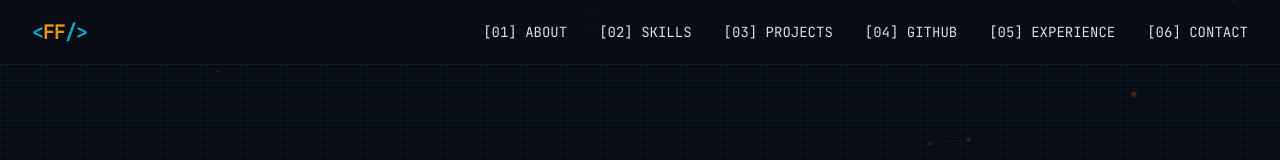
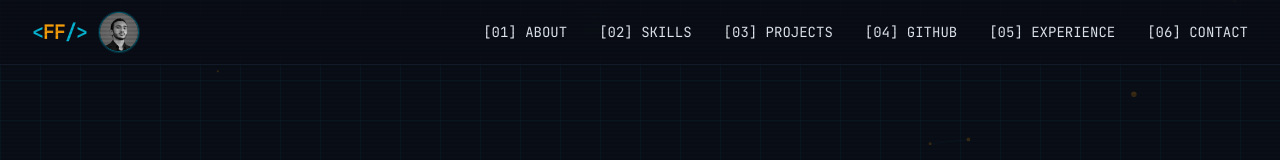
Before and after one commit to fuadfaisalp-bit/about-me, a plain HTML site: page index.html in a window 1280 px wide. Shown: the top 160 px of the page. Drawn offline with nearby package versions, Linux system fonts and the light colour scheme.

Commit message:
Add circular portrait avatar next to navbar logo
Co-authored-by: arena-agent <297053741+arena-agent@users.noreply.github.com>

```diff
--- a/index.html
+++ b/index.html
@@ -143,9 +143,12 @@
 <nav class="fixed top-0 w-full z-40 bg-industrial-900/80 backdrop-blur-md border-b border-industrial-700/50">
   <div class="max-w-7xl mx-auto px-4 sm:px-6 lg:px-8">
     <div class="flex items-center justify-between h-16">
-      <div class="font-mono font-bold text-xl tracking-tighter text-industrial-amber">
-        <span class="text-industrial-cyan">&lt;</span>FF<span class="text-industrial-cyan">/&gt;</span>
-      </div>
+      <a href="#" class="flex items-center gap-3 group">
+        <span class="font-mono font-bold text-xl tracking-tighter text-industrial-amber">
+          <span class="text-industrial-cyan">&lt;</span>FF<span class="text-industrial-cyan">/&gt;</span>
+        </span>
+        <img src="profile.png" alt="Fuad Faisal P" width="38" height="38" class="w-9 h-9 sm:w-10 sm:h-10 rounded-full object-cover shrink-0 border border-industrial-cyan/50 ring-1 ring-industrial-cyan/15 shadow-sm shadow-industrial-cyan/10 group-hover:border-industrial-cyan transition-colors">
+      </a>
       <div class="hidden md:block">
         <div class="ml-10 flex items-baseline space-x-8 font-mono text-sm">
           <a href="#about" class="hover:text-industrial-amber transition-colors">[01] ABOUT</a>
```
Also changed, not shown: profile.png (added).
